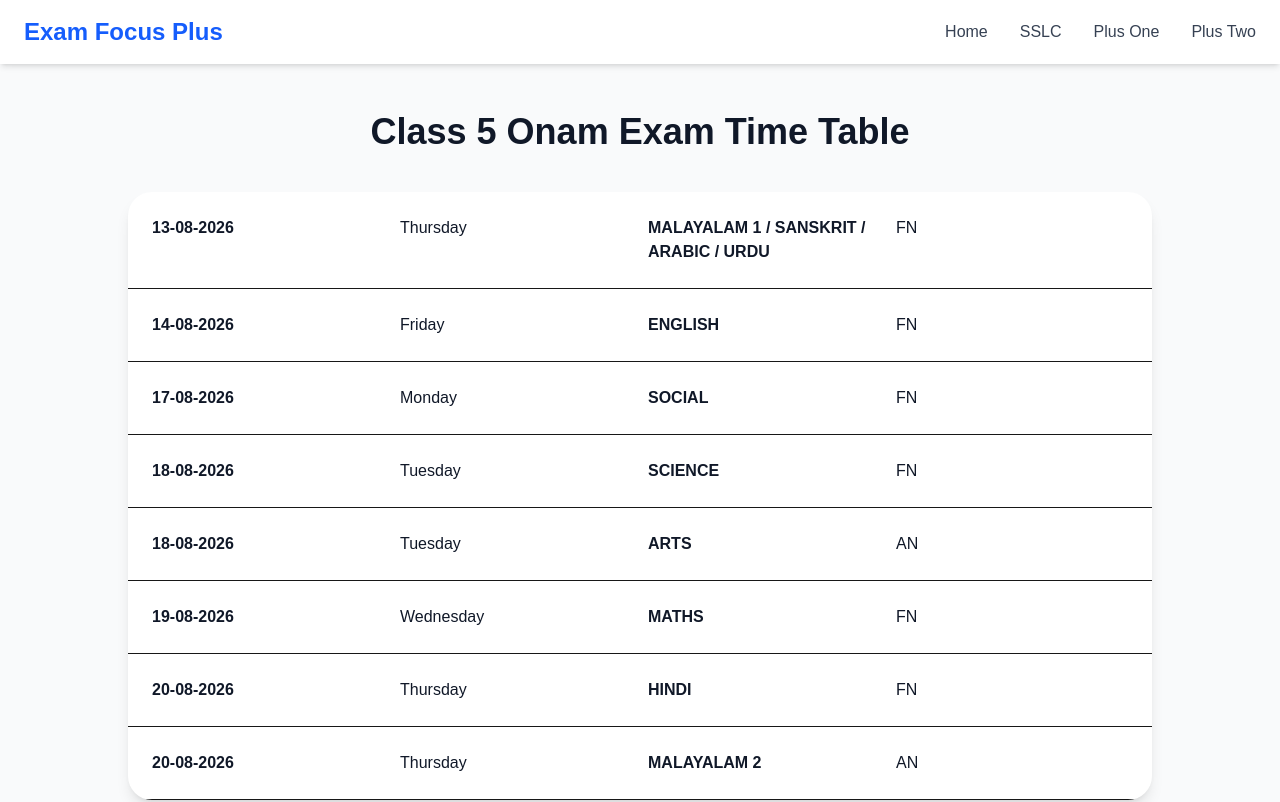
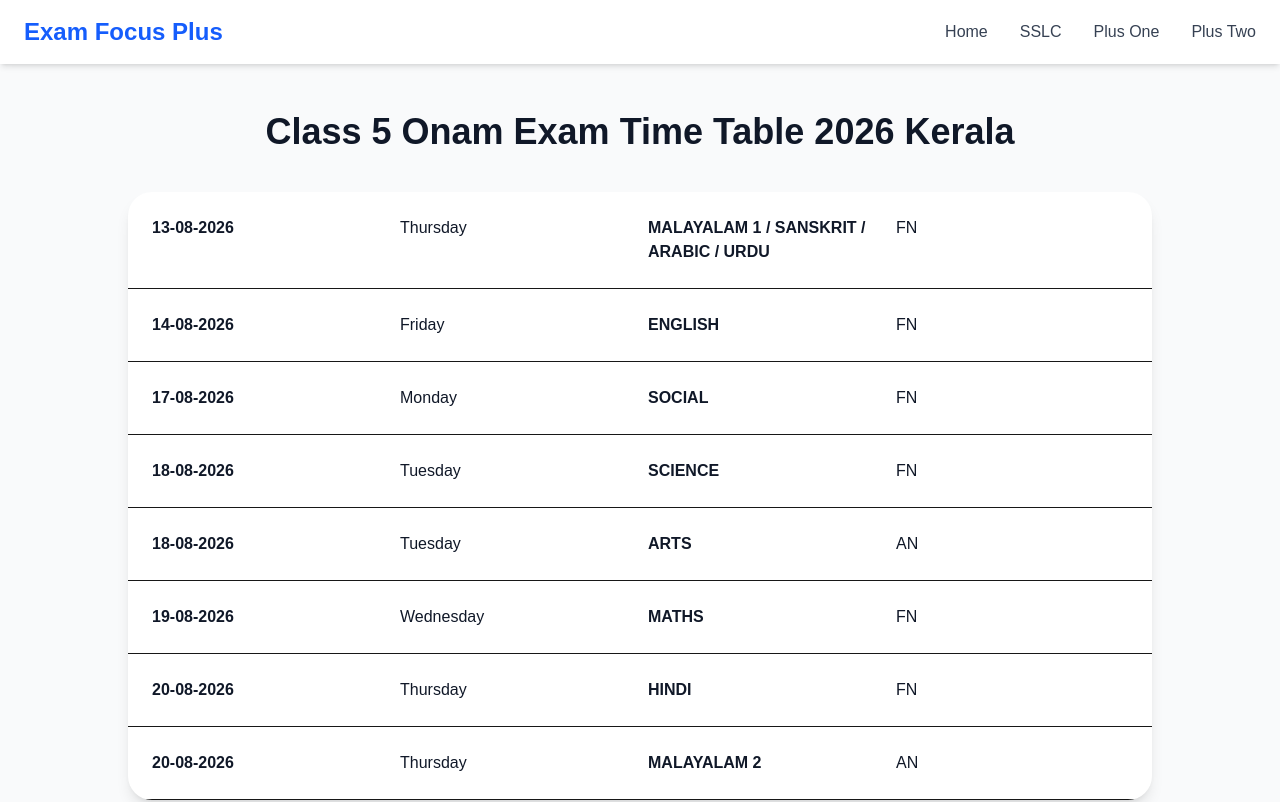
Before and after one commit to examfocusplus/exam-focus-plus, a Next.js app: page /onam-exam/class-5 in a window 1280 px wide. Shown: the top 802 px of the page. Built offline with nearby package versions, Linux system fonts and the light colour scheme.

Commit message:
Add class 5 onam exam SEO

```diff
--- a/app/onam-exam/class-5/page.tsx
+++ b/app/onam-exam/class-5/page.tsx
@@ -1,3 +1,9 @@
+export const metadata = {
+  title: "Class 5 Onam Exam Time Table 2026 Kerala",
+  description:
+    "Class 5 Onam Exam Time Table 2026 Kerala. Download exam schedule, question papers, answer keys and study materials.",
+};
+
 export default function Class5TimeTable() {
   const timetable = [
     {
@@ -53,7 +59,7 @@ export default function Class5TimeTable() {
   return (
     <main className="min-h-screen bg-gray-50 py-12 px-6">
       <h1 className="text-4xl font-bold text-center mb-10 text-gray-900">
-        Class 5 Onam Exam Time Table
+        Class 5 Onam Exam Time Table 2026 Kerala
       </h1>
 
       <div className="max-w-5xl mx-auto bg-white rounded-3xl shadow-lg overflow-hidden">
--- a/robots.ts
+++ /dev/null
@@ -1,11 +0,0 @@
-import { MetadataRoute } from "next";
-
-export default function robots(): MetadataRoute.Robots {
-  return {
-    rules: {
-      userAgent: "*",
-      allow: "/",
-    },
-    sitemap: "https://exam-focus-plus-678k.vercel.app/sitemap.xml",
-  };
-}
```
